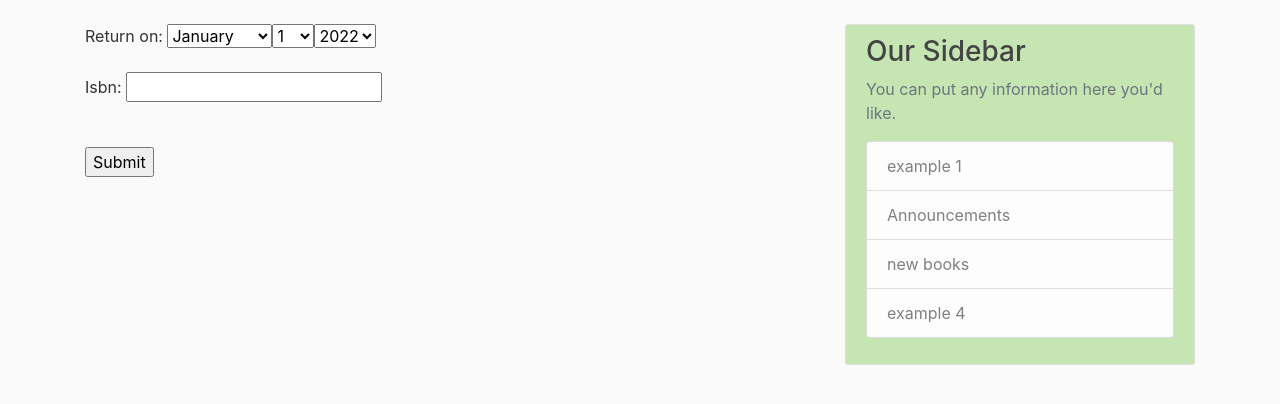
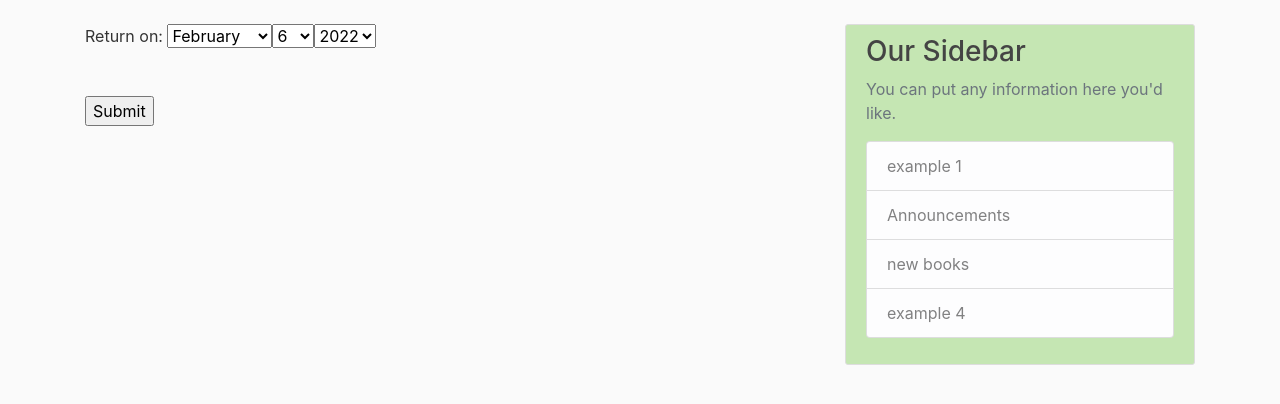
Before and after one commit to UjjwalAggarwal-1/LMS, a Django app: page /all_books/book_request/1/ in a window 1280 px wide. Shown: the part 56-460 px from the top of the page. Run offline with Django 4.2, Linux system fonts and the light colour scheme; some libraries are stand-ins or nearby versions.

Commit message:
minor changes to last commit

```diff
--- a/all_books/forms.py
+++ b/all_books/forms.py
@@ -13,7 +13,7 @@ class RequestBookForm(forms.Form):
     now = datetime.date.today()
     return_on = forms.DateTimeField(widget=forms.SelectDateWidget(attrs={'min': now,
                                                                          'max': now + datetime.timedelta(days=20)}))
-    isbn = forms.CharField(max_length=20)
+    #isbn = forms.CharField(max_length=20)
 
 
 class AddBookForm(forms.ModelForm):
--- a/all_books/templates/all_books/books_detail.html
+++ b/all_books/templates/all_books/books_detail.html
@@ -6,6 +6,7 @@
 <p>ISBN code: {{object.isbn}}</p>
 <p>available quantity: {{object.quantity}}</p>
 <p>{{object.summary}}</p>
+<a  class="btn btn-outline-info" href="{% url 'book_request' object.id %}">Issue</a>
 
 
 {% endblock content %}
--- a/all_books/templates/all_books/home.html
+++ b/all_books/templates/all_books/home.html
@@ -8,7 +8,11 @@ home page for books, library
       <a class="mr-2" >author: {{ book.author }}</a>
       <small class="text-muted">publisher: {{ book.publisher }}</small>
       <small class="text-muted">ISBN: {{ book.isbn }}</small>
-      <a  class="btn btn-outline-info" href="{% url 'book_request' book.id %}">Issue</a>
+      {% if not user.profile.librarian %}
+      <a href="{% url 'book_request' book.id %}">Issue</a>
+      {%else%}
+      <a href="{% url 'update_book' book.id %}">Update</a>
+      {% endif %}
     </div>
     <h2>
       {% if user.profile.librarian %}
--- a/all_books/views.py
+++ b/all_books/views.py
@@ -1,3 +1,5 @@
+import datetime
+
 from django.shortcuts import render, redirect
 from .models import Books, Issue2
 from django.views.generic import ListView, DetailView
@@ -74,26 +76,20 @@ class BookUpdateView(UpdateView):
 #         return initial
 
 
-
-
-
 def book_request(request, pk):
     if request.method == 'POST':
-        form = RequestBookForm(request.POST)
+        form = RequestBookForm(request.POST, pk)
         if form.is_valid():
             return_on = form.cleaned_data.get('return_on')
             student_name = request.user.username
-            isbn = form.cleaned_data.get('isbn')
-            book_object = Books.objects.get(isbn=isbn)
+            book_object = Books.objects.get(pk=pk)
             student_object = User.objects.get(username=student_name)
             issue_inst = Issue2(isbn_of_book=book_object, student=student_object, return_on=return_on)
             issue_inst.save()
             messages.success(request, 'book was requested, please wait for approval')
             return redirect('all_books_home')
     else:
-        #obj = all_books.models.Books.objects.get(pk=pk)
-        form = RequestBookForm(initial={'isbn_of_book': pk})
-        print(pk)
+        form = RequestBookForm(initial={'return_on': datetime.date.today()+datetime.timedelta(days=20)})
     return render(request, 'all_books/request_book.html', {'form': form})
 
 
```
Also changed, not shown: all_books/templates/all_books/issue_requests.html (+19 -7 lines).
